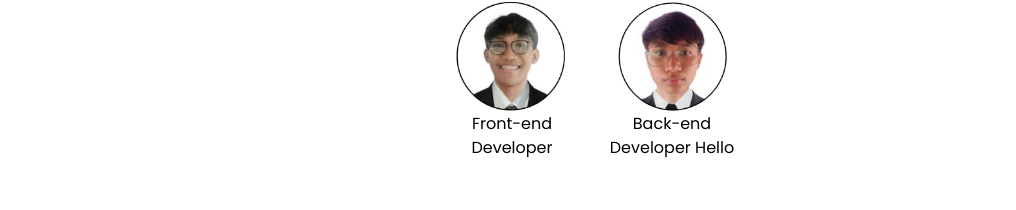
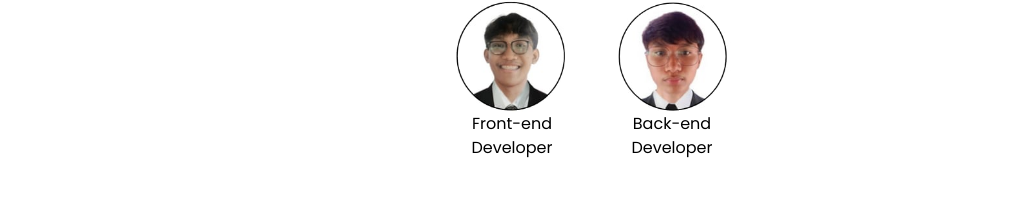
Before and after one commit to M-Juss/React-Tailwind-Website, a React (Vite) app: page /about in a window 1280 px wide. Shown: the part 1966-2176 px from the top of the page, without its empty margins (48-1064 px from the left). Built offline with nearby package versions, Linux system fonts and the light colour scheme.

Commit message:
Undo try

```diff
--- a/src/pages/About.jsx
+++ b/src/pages/About.jsx
@@ -53,7 +53,7 @@
 
         <div className='flex-col w-40'>
           <img src=".\image\Back-End.jpg" alt="Back-End-image" className='h-28 mx-auto '/>
-          <h1 className='text-center'>Back-end Developer Hello</h1>
+          <h1 className='text-center'>Back-end Developer</h1>
         </div>
     </div>
     </div>
```
